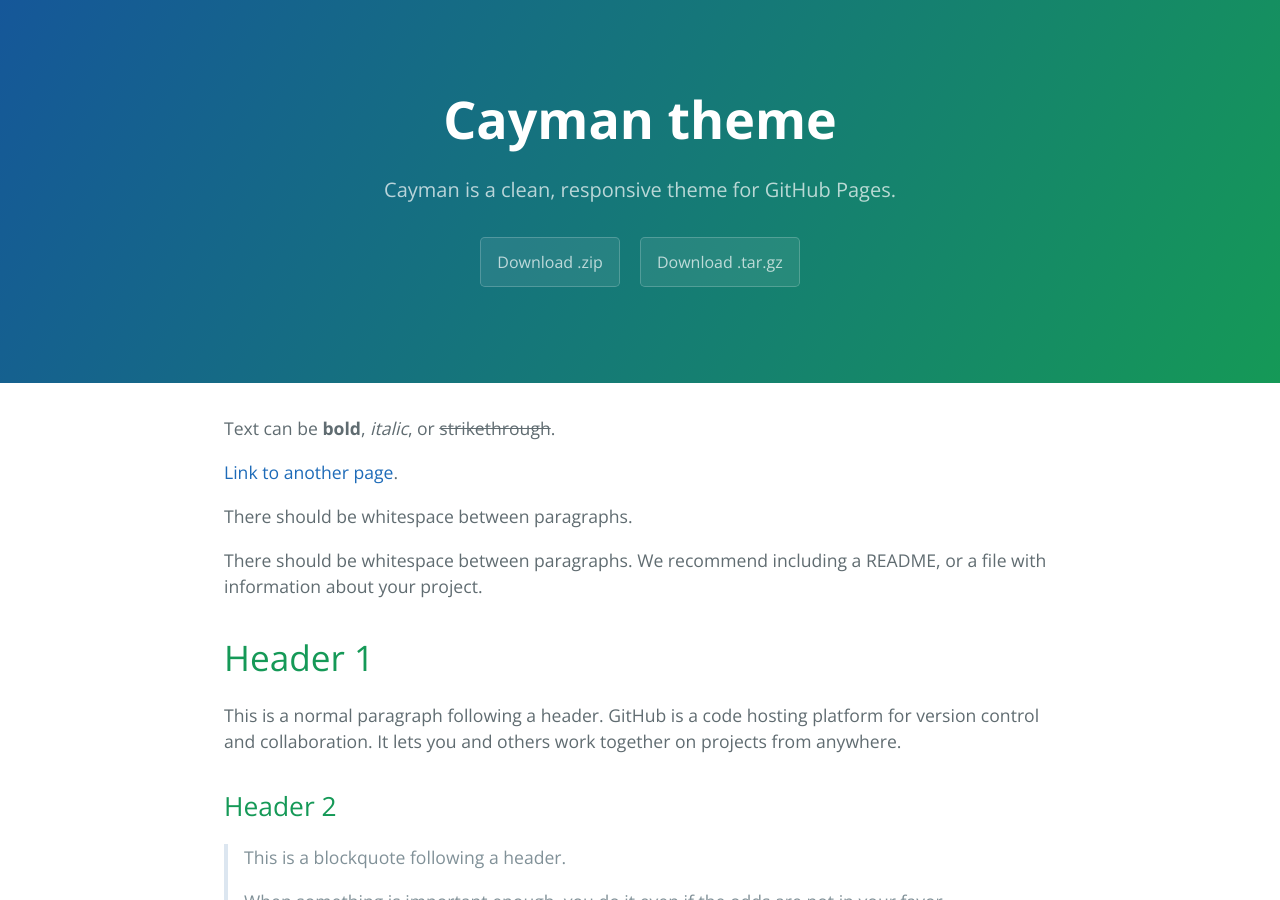
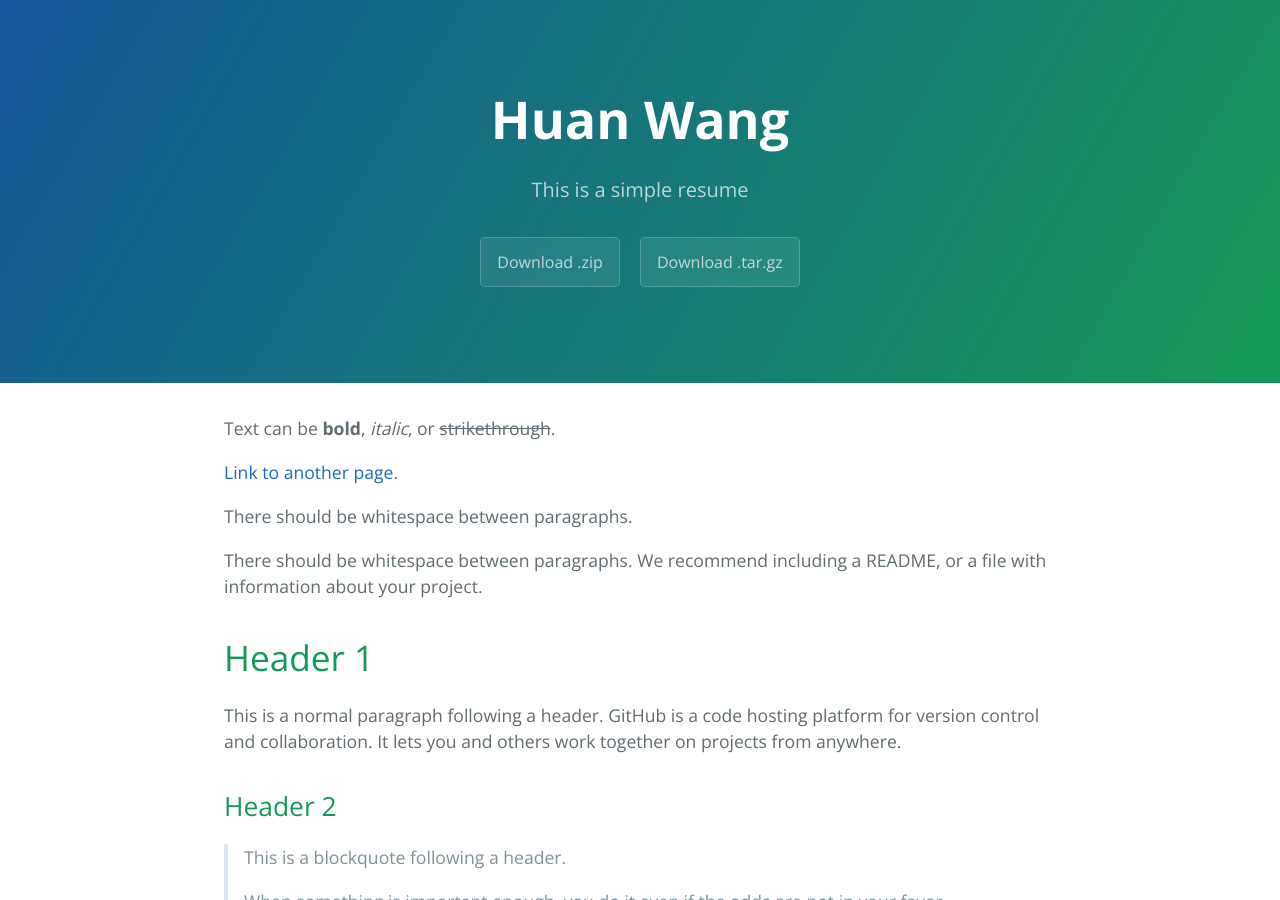
Before and after one commit to WH-HuanWang/WH-HuanWang.github.io, a Jekyll site: the page built from index.md, in a window 1280 px wide and 900 px high. Built offline with Jekyll 4.4.1, drawn with Linux system fonts in a browser that asks for light colours.

Commit message:
Update index.md

```diff
--- a/index.md
+++ b/index.md
@@ -1,5 +1,7 @@
 ---
 layout: default
+title: Huan Wang
+description: This is a simple resume
 ---
 
 Text can be **bold**, _italic_, or ~~strikethrough~~.
```
